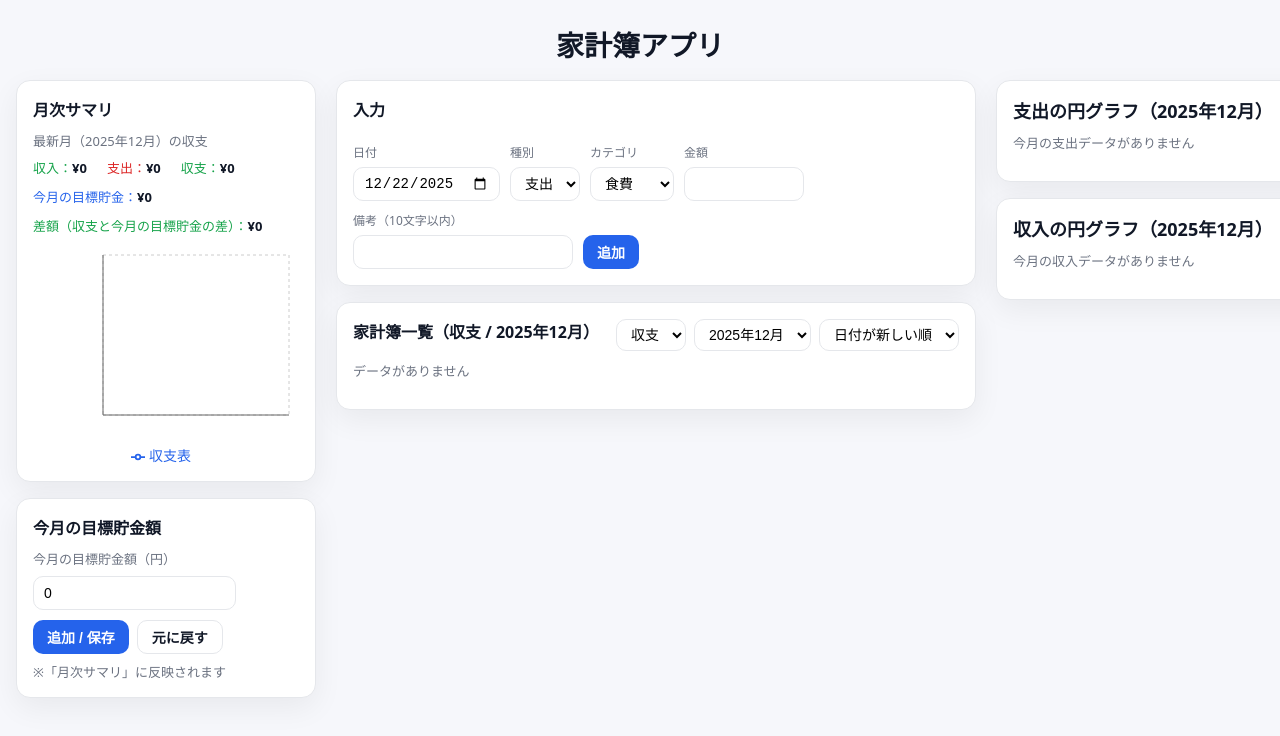
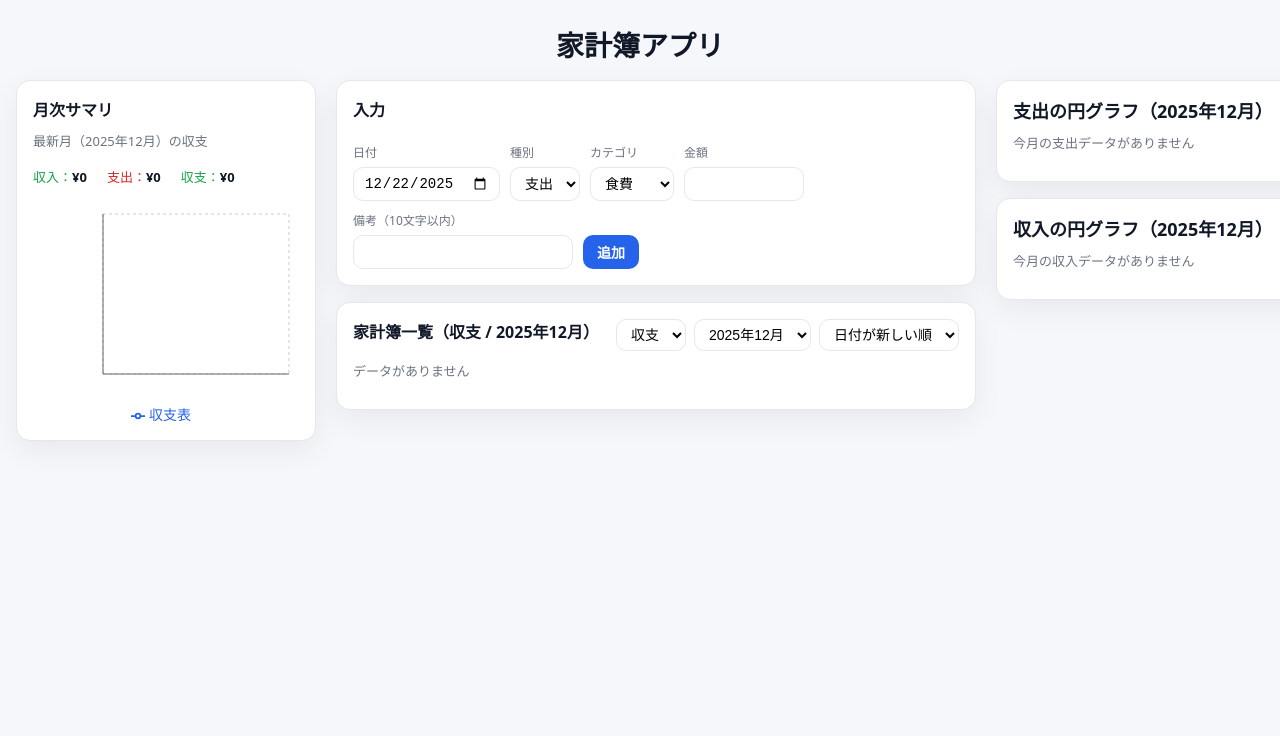
Before and after one commit to shinshinshintaro/household_app, a React (Vite) app: page / in a window 1280 px wide. Shown: the top 736 px of the page. Built offline with nearby package versions, Linux system fonts and the light colour scheme.

Commit message:
12231504目標金額削除

```diff
--- a/src/components/home/MonthlySummary.tsx
+++ b/src/components/home/MonthlySummary.tsx
@@ -18,7 +18,6 @@ type Props = {
   income: number
   expense: number
   balance: number
-  targetSavings: number
 }
 
 const yen = (n: number) => `¥${n.toLocaleString()}`
@@ -29,11 +28,8 @@ export const MonthlySummaryCard = ({
   income,
   expense,
   balance,
-  targetSavings,
 }: Props) => {
-  const diff = balance - targetSavings
   const balanceClass = balance >= 0 ? 'summaryGreen' : 'summaryRed'
-  const diffClass = diff >= 0 ? 'summaryGreen' : 'summaryRed'
 
   const chartData = useMemo(() => {
     return monthly.map(m => ({
@@ -64,13 +60,7 @@ export const MonthlySummaryCard = ({
           収支：<b>{yen(balance)}</b>
         </span>
         <br />
-        <span className="summaryItem summaryBlue">
-          今月の目標貯金：<b>{yen(targetSavings)}</b>
-        </span>
         <br />
-        <span className={`summaryItem ${diffClass}`}>
-          差額（収支と今月の目標貯金の差）：<b>{yen(diff)}</b>
-        </span>
       </div>
 
       {/* ③④⑤：¥付き・折れ線・細め・鮮やか・凡例に「収支表」 */}
--- a/src/hooks/useTargetSavings.ts
+++ /dev/null
@@ -1,59 +0,0 @@
-import { useEffect, useState } from 'react'
-
-/**
- * 目標貯金額は「0以上の整数（円）」のみ
- * - 指数表記(e/E)・小数・マイナス・カンマ入りは拒否
- * - 桁数制限（最大12桁） + MAX_SAFE_INTEGER 超えは拒否
- */
-const toSafeYen = (input: string): number | null => {
-  const s = input.trim()
-
-  // 空はNG（保存ボタン押した時に弾く）
-  if (s.length === 0) return null
-
-  // 数字のみ（指数表記や小数、カンマ等は全部落とす）
-  // 12桁はだいたい「兆〜京」手前くらいまで。必要なら増減OK
-  if (!/^\d{1,12}$/.test(s)) return null
-
-  const n = Number(s)
-  if (!Number.isFinite(n)) return null
-  if (n < 0) return null
-
-  // JSの安全な整数範囲を超えると計算が壊れるので拒否
-  if (!Number.isSafeInteger(n)) return null
-
-  return n
-}
-
-export const useTargetSavings = (storageKey: string) => {
-  const [target, setTarget] = useState<number>(() => {
-    try {
-      const raw = localStorage.getItem(storageKey)
-      if (!raw) return 0
-      const n = Number(raw)
-      return Number.isSafeInteger(n) && n >= 0 ? n : 0
-    } catch {
-      return 0
-    }
-  })
-
-  useEffect(() => {
-    try {
-      localStorage.setItem(storageKey, String(target))
-    } catch {
-      // ignore
-    }
-  }, [storageKey, target])
-
-  const saveTargetFromInput = (input: string) => {
-    const n = toSafeYen(input)
-    if (n === null) {
-      alert('目標貯金額は 0以上の整数（数字のみ・最大12桁）で入力してください（例: 300000）')
-      return false
-    }
-    setTarget(n)
-    return true
-  }
-
-  return { target, saveTargetFromInput }
-}
--- a/src/pages/Home.tsx
+++ b/src/pages/Home.tsx
@@ -2,13 +2,11 @@ import { useMemo, useState } from 'react'
 import type { Account } from '../types/Account'
 import { useAccounts } from '../hooks/useAccounts'
 import { useFilters } from '../hooks/useFilters'
-import { useTargetSavings } from '../hooks/useTargetSavings'
 import * as S from '../selectors/accountSelectors'
 import { EntryForm } from '../components/home/EntryForm'
 import { AccountsPanel } from '../components/home/AccountsPanel'
 import { PiePanel } from '../components/PiePanel'
 import { MonthlySummaryCard } from '../components/home/MonthlySummary'
-import { TargetSavingsCard } from '../components/TargetSavingsCard'
 
 type Draft = {
   date: string
@@ -23,11 +21,9 @@ const INCOME_CATEGORIES = ['給料', '副業', '給付金', '配当', 'その他
 
 const today = () => new Date().toISOString().slice(0, 10)
 const STORAGE_KEY = 'household-app-data'
-const TARGET_KEY = 'household-target-savings'
 
 export const Home = () => {
   const { accounts, addAccount, updateAccount, deleteAccount } = useAccounts(STORAGE_KEY)
-  const { target, saveTargetFromInput } = useTargetSavings(TARGET_KEY)
 
   const [draft, setDraft] = useState<Draft>({
     date: today(),
@@ -111,10 +107,7 @@ export const Home = () => {
             income={summaryTotals.income}
             expense={summaryTotals.expense}
             balance={summaryTotals.balance}
-            targetSavings={target}
           />
-
-          <TargetSavingsCard initialValue={target} onSave={saveTargetFromInput} />
         </div>
 
         {/* ✅ 中央：main */}
```
